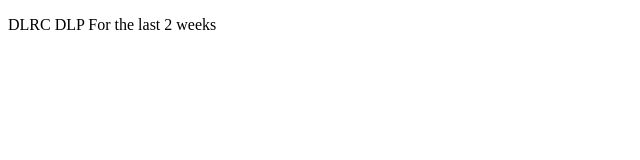
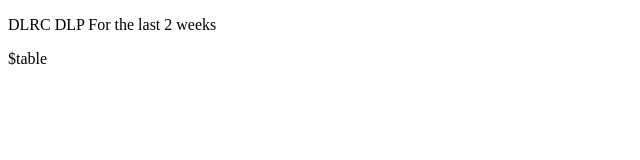
Before and after one commit to prcongithub/dlrc, a plain HTML site: page index.html in a window 1280 px wide. Shown: the full height of the page, 0-640 px from the left. Drawn offline with Linux system fonts and the light colour scheme.

Commit message:
Update table content in index.html

```diff
--- a/index.html
+++ b/index.html
@@ -6,6 +6,6 @@
   </head>
   <body>
     <p>DLRC DLP For the last 2 weeks</p>
-    <table id="dlp_table"></table>
+    <table id="dlp_table">$table</table>
   </body>
 </html>
```
